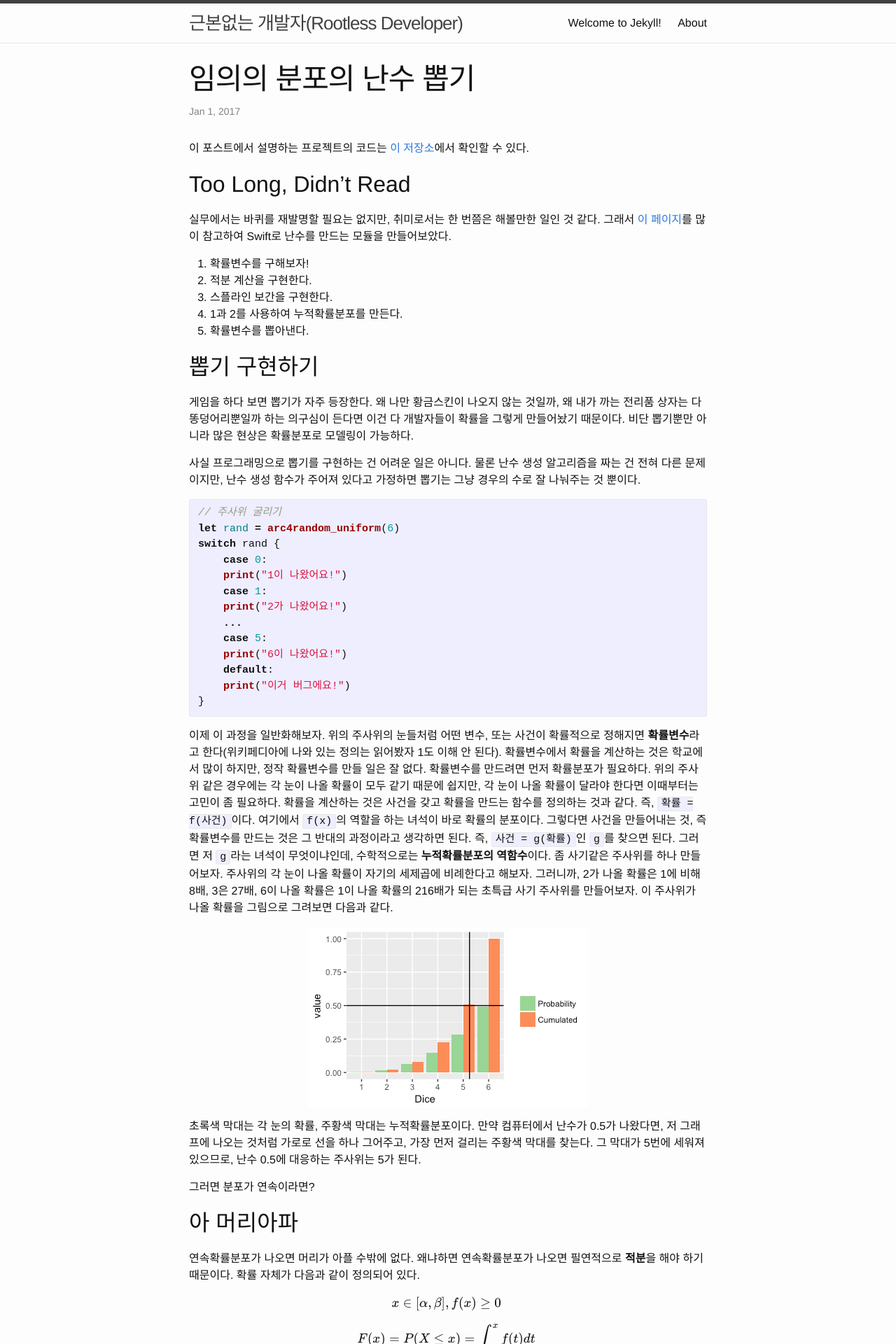
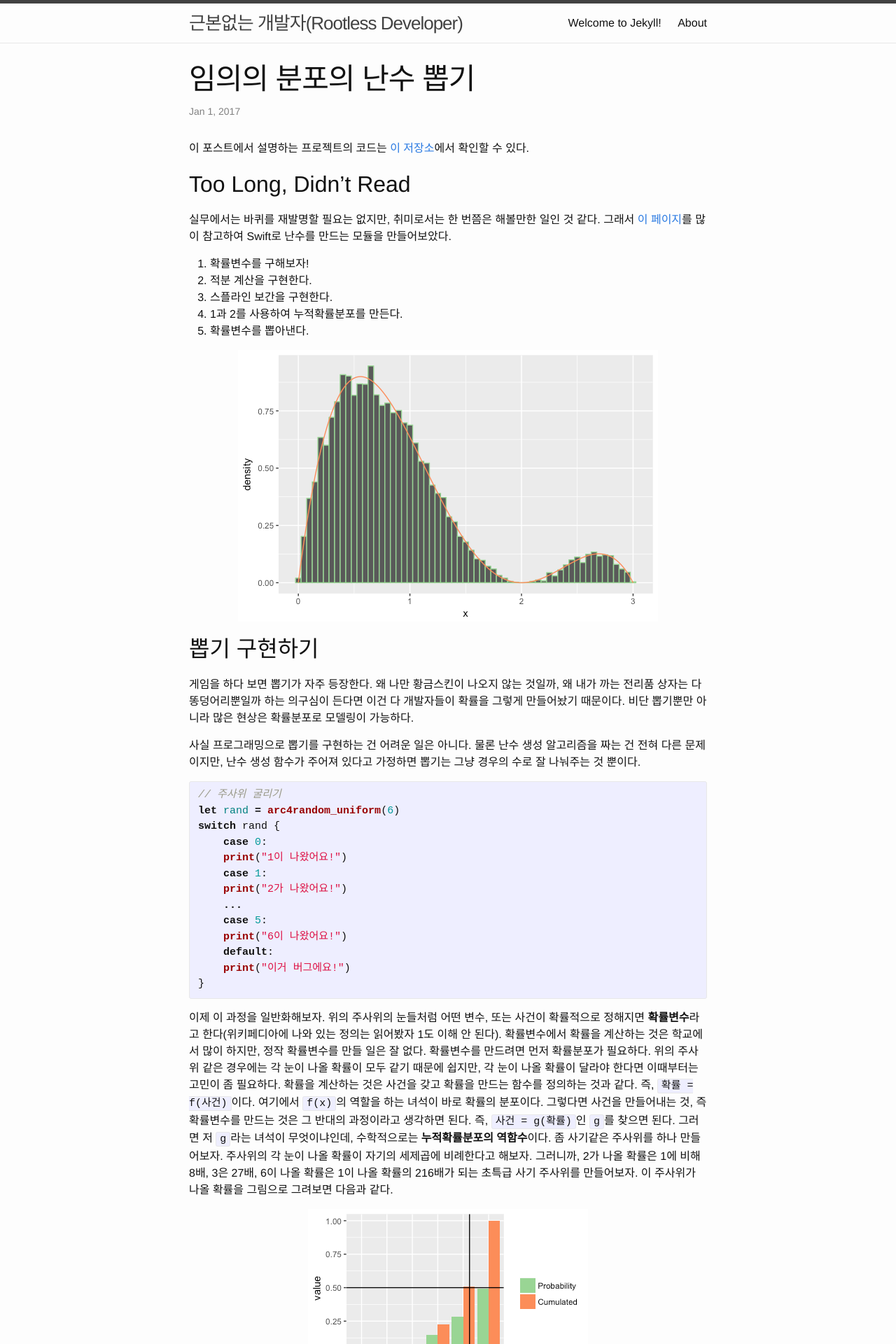
Before and after one commit to helloworldpark/helloworldpark.github.com, a Jekyll site: the page built from _posts/2017-01-01-Random-Generator.md, in a window 1280 px wide. Shown: the top 1920 px of the page at 70% size. Built offline with Jekyll 4.4.1, drawn with Linux system fonts in a browser that asks for light colours; formulas are drawn with MathJax 3; comment, search, counter and statistics services are not loaded.

Commit message:
added photo

```diff
--- a/_posts/2017-01-01-Random-Generator.md
+++ b/_posts/2017-01-01-Random-Generator.md
@@ -15,6 +15,10 @@ categories: jekyll update
 2. 스플라인 보간을 구현한다.
 3. 1과 2를 사용하여 누적확률분포를 만든다.
 4. 확률변수를 뽑아낸다.
+
+<p align="center">
+<img src="/images/2017-01-01-twohills.png">
+</p>
 
 ## 뽑기 구현하기
 게임을 하다 보면 뽑기가 자주 등장한다. 왜 나만 황금스킨이 나오지 않는 것일까, 왜 내가 까는 전리품 상자는 다 똥덩어리뿐일까 하는 의구심이 든다면 이건 다 개발자들이 확률을 그렇게 만들어놨기 때문이다. 비단 뽑기뿐만 아니라 많은 현상은 확률분포로 모델링이 가능하다.
```
Also changed, not shown: images/2017-01-01-twohills.png (added).
